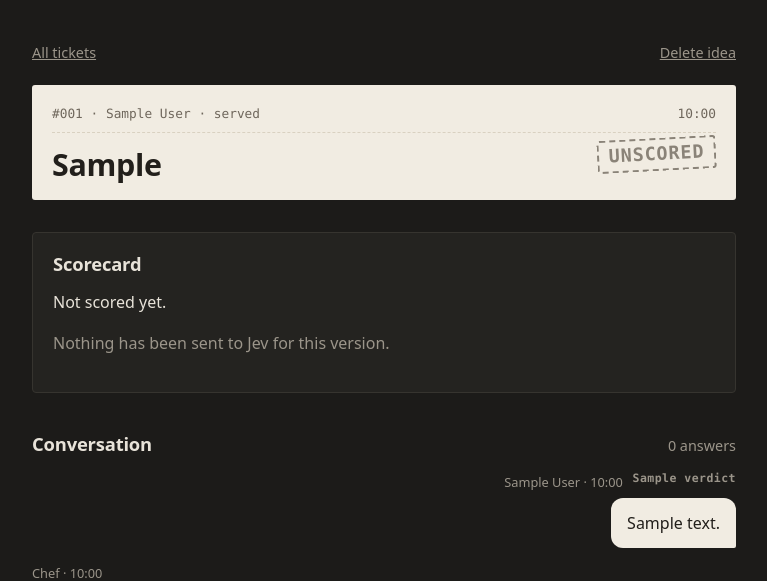
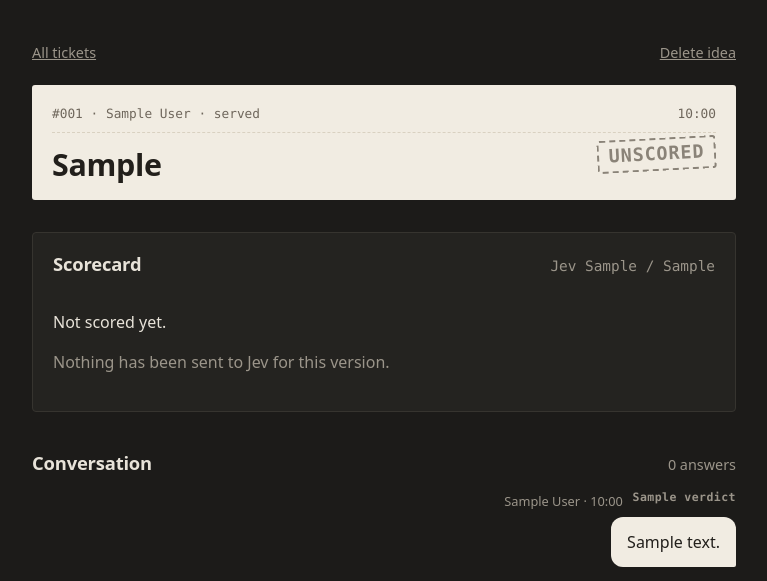
Before and after one commit to Kiril-P/pitchgate, a Flask app: template pitchkitchen/templates/idea.html in a window 1280 px wide. Shown: the part 62-643 px from the top of the page, without its empty margins (256-1023 px from the left). Run offline with Flask 3, Linux system fonts and the light colour scheme; the template is opened without the code that fills it: most values are stand-ins (such as "Sample title", 1, 10 or a date in 2020).

Commit message:
Show how much of its Jev budget each idea has used, and document JEV_BUDGET_PER_IDEA.

```diff
--- a/pitchkitchen/pages.py
+++ b/pitchkitchen/pages.py
@@ -20,7 +20,7 @@ from pitchkitchen.ideas.store import (
 from pitchkitchen.review.coach import ChefUnavailable
 from pitchkitchen.review.logic import ANSWER_CAP
 from pitchkitchen.review.service import NotServable, run_round, serve, step_for
-from pitchkitchen.review.store import chef_for, forget, verdicts_for
+from pitchkitchen.review.store import chef_for, forget, jev_calls_used, verdicts_for
 
 BOARDS = (
     ("kitchen", "In the kitchen", ("cooking", "parked")),
@@ -88,6 +88,8 @@ def register_routes(app):
             paused=paused,
             polished=chef.get(head["id"], {}).get("polished"),
             answers_left=ANSWER_CAP - (len(ids) - 1),
+            jev_used=jev_calls_used(connection, idea["id"]),
+            jev_budget=app.config["JEV_BUDGET_PER_IDEA"],
             error=error,
             limits=LIMITS,
         )
--- a/pitchkitchen/static/style.css
+++ b/pitchkitchen/static/style.css
@@ -198,6 +198,9 @@ button {
 .chip-kill { color: #e07a7a; }
 .chip-pending,
 .chip-unscored { color: var(--muted); }
+
+.budget { font-family: var(--mono); }
+.budget-spent { color: var(--kill); }
 
 /* Home */
 
--- a/pitchkitchen/templates/idea.html
+++ b/pitchkitchen/templates/idea.html
@@ -27,9 +27,10 @@
 <section class="panel">
   <div class="section-head">
     <h2>Scorecard</h2>
-    {% if verdict and verdict.confidence is not none %}
-    <p>Confidence {{ "%.2f"|format(verdict.confidence) }}</p>
-    {% endif %}
+    <p>
+      {% if verdict and verdict.confidence is not none %}Confidence {{ "%.2f"|format(verdict.confidence) }} · {% endif %}
+      <span class="budget{% if jev_used >= jev_budget %} budget-spent{% endif %}" title="Jev calls this idea has used, out of JEV_BUDGET_PER_IDEA">Jev {{ jev_used }} / {{ jev_budget }}</span>
+    </p>
   </div>
   {% if verdict and verdict.market_need is not none %}
   <p class="muted">{{ verdict.explanation }}</p>
```
Also changed, not shown: tests/test_loop.py (+4 -1 lines), README.md, 1 other file.
